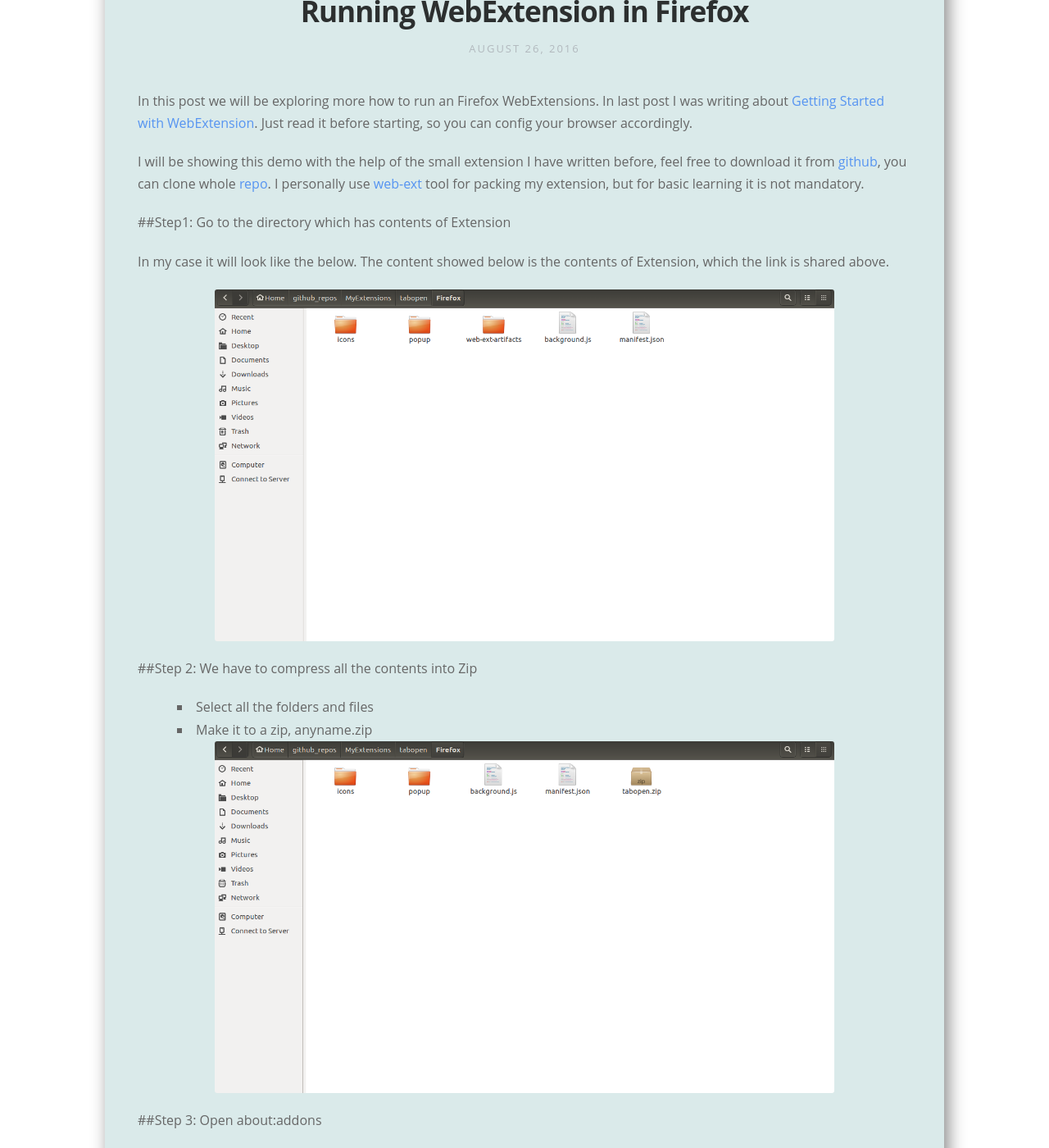
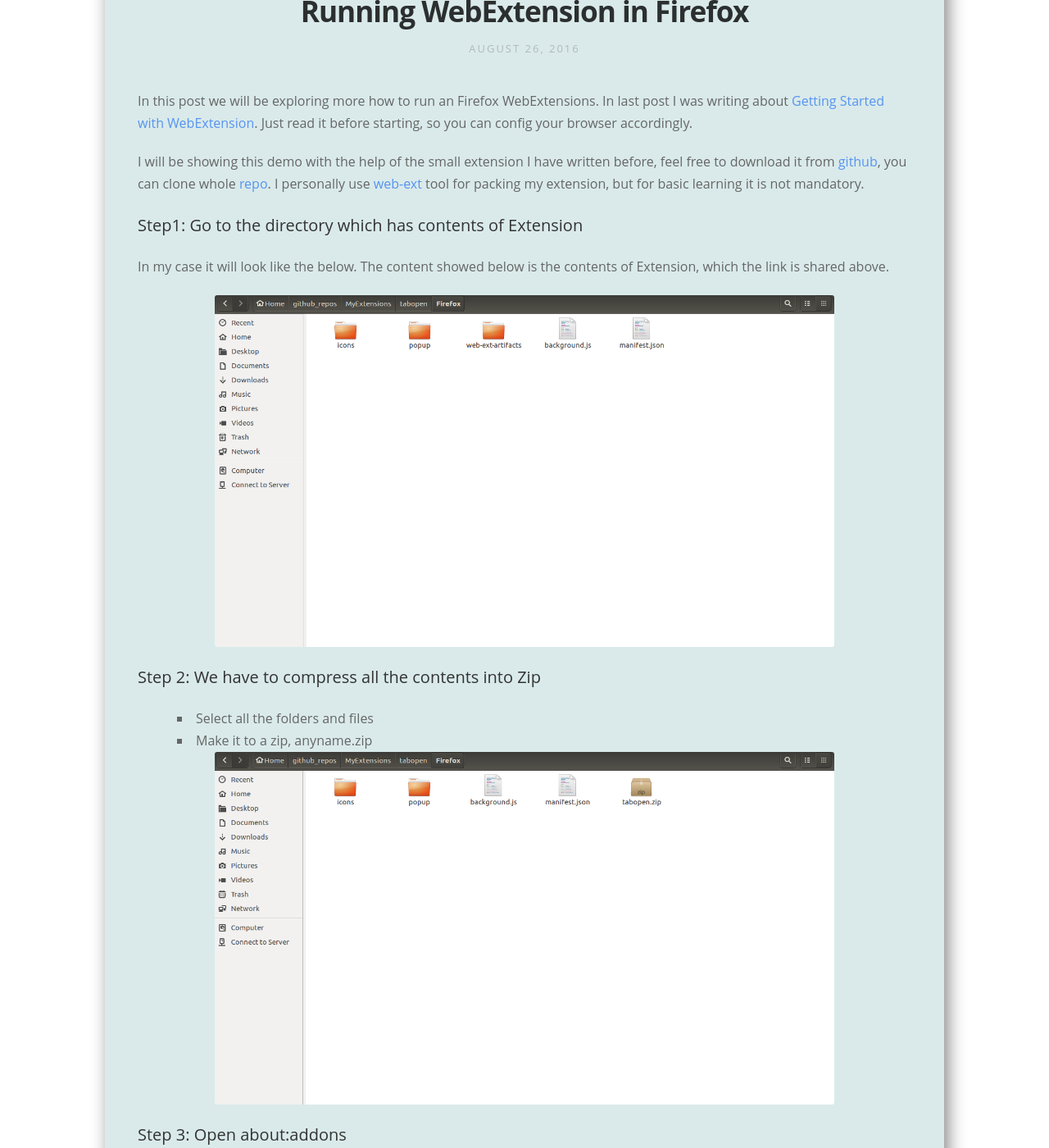
Before and after one commit to hellokarthic/iamVP7.github.io, a Jekyll site: the page built from _posts/2016-08-26-Running-WebExtension-in-Firefox.markdown, in a window 1280 px wide and 1400 px high, scrolled down 219 px. Shown: the whole window at 82% size. Built offline with Jekyll 4.4.1, drawn with Linux system fonts in a browser that asks for light colours; nearby versions of some CDN libraries; comment, search, counter and statistics services are not loaded; some of the changed text lies outside the part shown.

Commit message:
changed to heading

```diff
--- a/_posts/2016-08-26-Running-WebExtension-in-Firefox.markdown
+++ b/_posts/2016-08-26-Running-WebExtension-in-Firefox.markdown
@@ -12,13 +12,13 @@
 I will be showing this demo with the help of the small extension I have written before, feel free to download it from [github](https://github.com/iamVP7/MyExtensions/tree/master/tabopen/Firefox), you can clone whole [repo](https://github.com/iamVP7/MyExtensions/).  I personally use [web-ext](https://github.com/mozilla/web-ext) tool for packing my extension, but for basic learning it is not mandatory.
 
 
-##Step1: Go to the directory which has contents of Extension
+### Step1: Go to the directory which has contents of Extension
 
 In my case it will look like the below. The content showed below is the contents of Extension, which the link is shared above.
 
 ![Directory Image]({{  site.url }}/assets/content_directory.png)
 
-##Step 2: We have to compress all the contents into Zip
+### Step 2: We have to compress all the contents into Zip
 
 - Select all the folders and files
 - Make it to a zip, anyname.zip
@@ -26,11 +26,11 @@
 ![Directory Image]({{  site.url }}/assets/tabopenzip.png)
 
 
-##Step 3: Open about:addons
+### Step 3: Open about:addons
 
 ![Directory Image]({{  site.url }}/assets/about-addon.png)
 
-##Step 4: Install Addons
+### Step 4: Install Addons
 
 - Click on Tools for all add-ons (the icon - which is like Setting icon )
 - Select Install Add-on From File ..
@@ -46,7 +46,7 @@
 - In that pop-up click Install button
 - Now your Extension is installed.
 
-##Step 5: Run the Extension
+### Step 5: Run the Extension
 
 For most of Extensions you will get the icon in the tool bar itself. So for this a page like icon will be coming at toolbar, if every code is run properly. Click on that icon.
 
```
